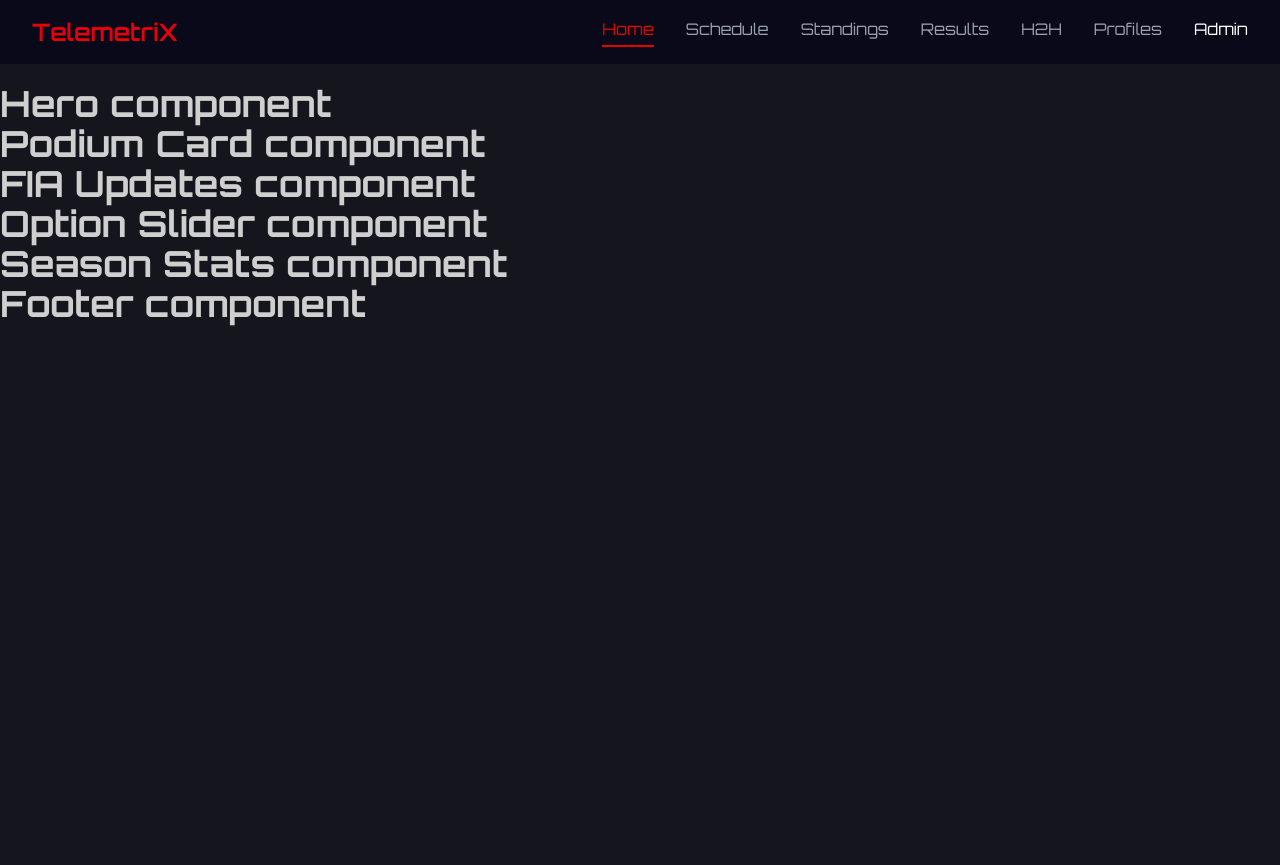
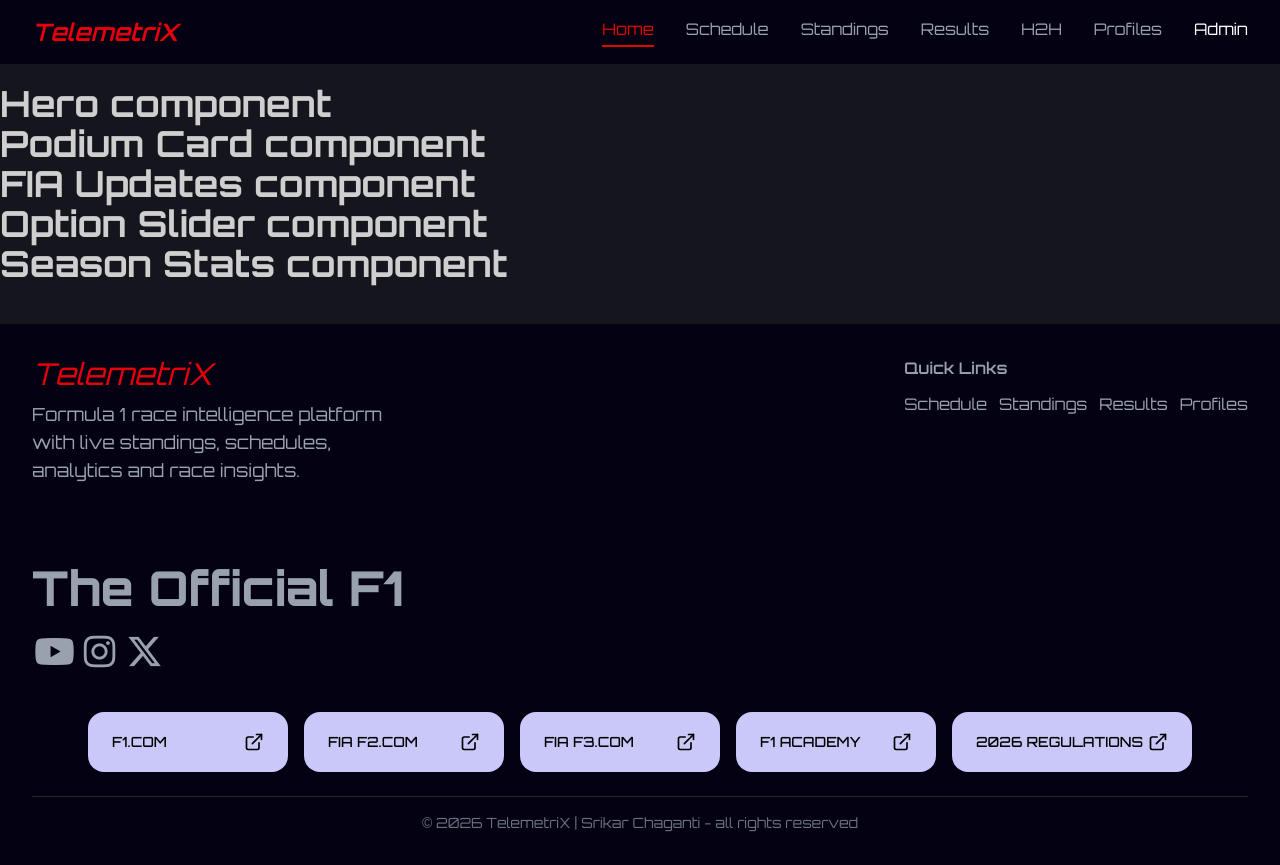
Before and after one commit to Srikarchaganti-01/Telemetrix, a React (Vite) app: page / in a window 1280 px wide. Before the commit the page ends 800 px from the top, so only its background shows below. Built offline with nearby package versions, Linux system fonts and the light colour scheme.

Commit message:
slight changes in navbar and footer addition

```diff
--- a/index.html
+++ b/index.html
@@ -8,6 +8,13 @@
     <style>
       @import url("https://fonts.googleapis.com/css2?family=Montserrat:ital,wght@0,100..900;1,100..900&family=Orbitron:wght@400..900&display=swap");
     </style>
+    <link
+      rel="stylesheet"
+      href="https://cdnjs.cloudflare.com/ajax/libs/font-awesome/7.0.1/css/all.min.css"
+      integrity="sha512-2SwdPD6INVrV/lHTZbO2nodKhrnDdJK9/kg2XD1r9uGqPo1cUbujc+IYdlYdEErWNu69gVcYgdxlmVmzTWnetw=="
+      crossorigin="anonymous"
+      referrerpolicy="no-referrer"
+    />
   </head>
   <body>
     <div id="root"></div>
--- a/package.json
+++ b/package.json
@@ -10,7 +10,13 @@
     "preview": "vite preview"
   },
   "dependencies": {
+    "@fortawesome/fontawesome-svg-core": "^7.2.0",
+    "@fortawesome/free-brands-svg-icons": "^7.2.0",
+    "@fortawesome/free-regular-svg-icons": "^7.2.0",
+    "@fortawesome/free-solid-svg-icons": "^7.2.0",
+    "@fortawesome/react-fontawesome": "^3.3.1",
     "@tailwindcss/vite": "^4.3.1",
+    "lucide-react": "^1.21.0",
     "react": "^19.2.6",
     "react-dom": "^19.2.6",
     "react-router-dom": "^7.18.0",
--- a/src/Components/selector/Footer.jsx
+++ b/src/Components/selector/Footer.jsx
@@ -1,7 +1,127 @@
 import React from "react";
+import { Link } from "react-router-dom";
+import { ExternalLink } from "lucide-react";
+function Footer() {
+  return (
+    <footer className="bg-[#030112] text-gray-400   px-8 py-8 mt-10">
+      <div className="flex justify-between items-start">
+        <div>
+          <h1 className="font-orbitron text-3xl text-red-600 italic">
+            TelemetriX
+          </h1>
 
-function Footer() {
-  return <h1 className="text-4xl font-bold ">Footer component</h1>;
+          <p className="text-gray-400 mt-2 text-lg max-w-sm">
+            Formula 1 race intelligence platform with live standings, schedules,
+            analytics and race insights.
+          </p>
+        </div>
+
+        <div>
+          <h2 className="font-semibold mb-3">Quick Links</h2>
+
+          <ul className="space-y-2 text-gray-400 flex gap-3">
+            <li>
+              <Link to="/schedule" className="hover:text-red-500">
+                Schedule
+              </Link>
+            </li>
+
+            <li>
+              <Link to="/standings" className="hover:text-red-500">
+                Standings
+              </Link>
+            </li>
+
+            <li>
+              <Link to="/results" className="hover:text-red-500">
+                Results
+              </Link>
+            </li>
+
+            <li>
+              <Link to="/profiles" className="hover:text-red-500">
+                Profiles
+              </Link>
+            </li>
+          </ul>
+        </div>
+      </div>
+
+      <div className="mt-20">
+        <h1 className="text-5xl font-extrabold ">The Official F1</h1>
+        <div className="text-4xl mt-5">
+          <a
+            href="https://www.youtube.com/F1"
+            target="_blank"
+            rel="noopener noreferrer"
+          >
+            <i className="fa-brands fa-youtube"></i>
+          </a>
+
+          <a
+            href="https://www.instagram.com/f1/"
+            target="_blank"
+            rel="noopener noreferrer"
+          >
+            <i className="fa-brands fa-instagram"></i>
+          </a>
+
+          <a href="https://x.com/f1" target="_blank" rel="noopener noreferrer">
+            <i className="fa-brands fa-x-twitter"></i>
+          </a>
+        </div>
+      </div>
+      <div className="m-10 mb-5 flex justify-evenly align-middle ">
+        <Link
+          to="https://www.formula1.com/"
+          className="bg-[#C9C8F8] text-black rounded-2xl px-6 py-5 flex justify-between items-center w-50 hover:scale-105 transition"
+        >
+          <h2 className="font-medium text-sm uppercase">F1.com</h2>
+
+          <ExternalLink size={20} />
+        </Link>
+
+        <Link
+          to="https://www.fiaformula2.com/"
+          className="bg-[#C9C8F8] text-black rounded-2xl px-6 py-5 flex justify-between items-center min-w-50 hover:scale-105 transition"
+        >
+          <h2 className="font-medium text-sm uppercase">FIA F2.com</h2>
+
+          <ExternalLink size={20} />
+        </Link>
+
+        <Link
+          to="https://www.fiaformula3.com/"
+          className="bg-[#C9C8F8] text-black rounded-2xl px-6 py-5 flex justify-between items-center min-w-50 hover:scale-105 transition"
+        >
+          <h2 className="font-medium text-sm uppercase">FIA F3.com</h2>
+
+          <ExternalLink size={20} />
+        </Link>
+
+        <Link
+          to="https://www.f1academy.com/"
+          className="bg-[#C9C8F8] text-black rounded-2xl px-6 py-5 flex justify-between items-center min-w-50 hover:scale-105 transition"
+        >
+          <h2 className="font-medium text-sm uppercase">F1 Academy</h2>
+
+          <ExternalLink size={20} />
+        </Link>
+
+        <Link
+          to="https://www.formula1.com/en/page/2026-f1-regulations"
+          className="bg-[#C9C8F8] text-black rounded-2xl px-6 py-5 flex justify-between items-center min-w-60 hover:scale-105 transition"
+        >
+          <h2 className="font-medium text-sm uppercase">2026 Regulations</h2>
+
+          <ExternalLink size={20} />
+        </Link>
+      </div>
+      <div className="border-t border-zinc-800 mt-6 pt-4 text-center text-gray-500 text-sm">
+        © 2026 TelemetriX | Srikar Chaganti - all rights reserved
+      </div>
+    </footer>
+  );
 }
 
 export default Footer;
--- a/src/Components/selector/Navbar.jsx
+++ b/src/Components/selector/Navbar.jsx
@@ -4,8 +4,8 @@ import { NavLink } from "react-router-dom";
 
 function Navbar() {
   return (
-    <nav className="bg-[#090919] text-gray-400  px-8 py-4 mb-5 flex items-center justify-between border-red-700 ">
-      <h1 className="text-2xl font-semibold text-red-600 ">
+    <nav className="bg-[#030112] text-gray-400  px-8 py-4 mb-5 flex items-center justify-between border-red-700 ">
+      <h1 className="italic text-2xl font-semibold text-red-600 ">
         <Link to="/">TelemetriX </Link>
       </h1>
 
```
Also changed, not shown: 1 other file (tests, documents, lock files or other folders).
